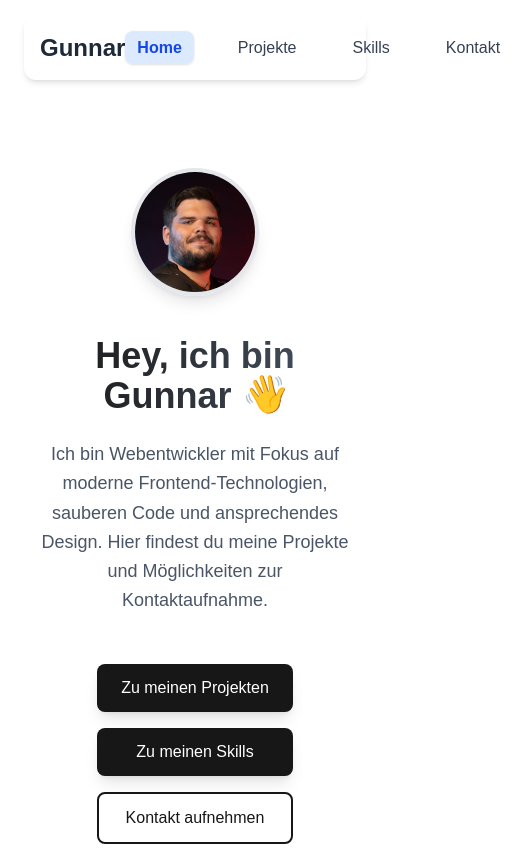
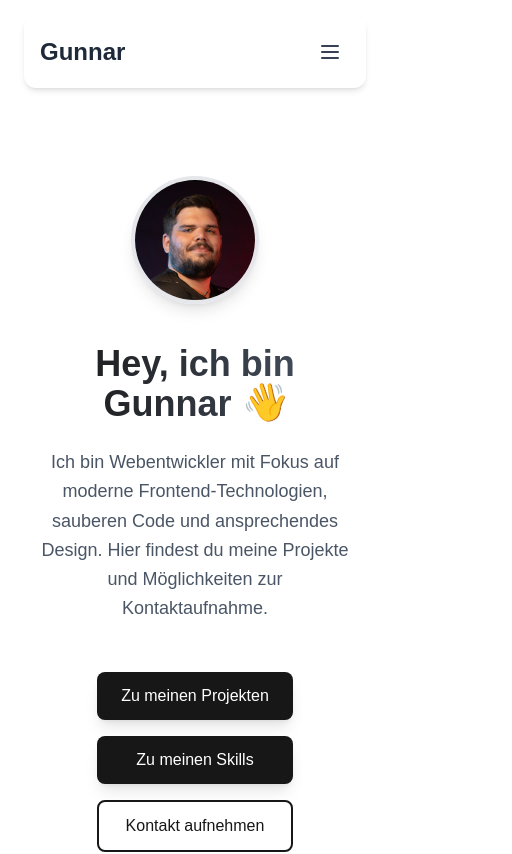
Before and after one commit to GunnarLuebbermann/my-portfolio, a Next.js app: page / in a window 390 px wide. Shown: the top 854 px of the page, 512 px wide, since content can reach past the window. Built offline with nearby package versions, Linux system fonts and the light colour scheme.

Commit message:
fix handy view

```diff
--- a/app/components/navbar.tsx
+++ b/app/components/navbar.tsx
@@ -2,9 +2,11 @@
 
 import Link from "next/link";
 import { usePathname } from "next/navigation";
+import { useState } from "react";
 
 export default function Navbar() {
   const pathname = usePathname();
+  const [isMenuOpen, setIsMenuOpen] = useState(false);
 
   const links = [
     { href: "/", label: "Home" },
@@ -14,12 +16,14 @@ export default function Navbar() {
   ];
 
   return (
-    <nav className="mx-auto flex max-w-5xl items-center justify-between p-4 bg-white dark:bg-gray-900 shadow-md rounded-xl mt-4">
+    <nav className="mx-auto max-w-5xl p-4 bg-white dark:bg-gray-900 shadow-md rounded-xl mt-4">
+      <div className="flex items-center justify-between">
         <h1 className="text-2xl font-bold text-gray-800 dark:text-gray-200">
           Gunnar
         </h1>
 
-      <ul className="flex gap-8 text-base font-medium">
+        {/* Desktop Navigation */}
+        <ul className="hidden md:flex gap-8 text-base font-medium">
           {links.map((link) => {
             const isActive = pathname === link.href;
             return (
@@ -37,6 +41,41 @@ export default function Navbar() {
             );
           })}
         </ul>
+
+        {/* Mobile Menu Button */}
+        <button
+          onClick={() => setIsMenuOpen(!isMenuOpen)}
+          className="md:hidden p-2 rounded-lg text-gray-700 dark:text-gray-300 hover:bg-gray-100 dark:hover:bg-gray-800"
+        >
+          <svg className="w-6 h-6" fill="none" stroke="currentColor" viewBox="0 0 24 24">
+            <path strokeLinecap="round" strokeLinejoin="round" strokeWidth={2}
+              d={isMenuOpen ? "M6 18L18 6M6 6l12 12" : "M4 6h16M4 12h16M4 18h16"} />
+          </svg>
+        </button>
+      </div>
+
+      {/* Mobile Navigation */}
+      {isMenuOpen && (
+        <ul className="md:hidden mt-4 space-y-2">
+          {links.map((link) => {
+            const isActive = pathname === link.href;
+            return (
+              <li key={link.href}>
+                <Link
+                  href={link.href}
+                  onClick={() => setIsMenuOpen(false)}
+                  className={`block px-3 py-2 rounded-lg transition-colors duration-200 ${isActive
+                      ? "bg-blue-100 dark:bg-blue-900 text-blue-700 dark:text-blue-300 font-semibold shadow"
+                      : "text-gray-700 dark:text-gray-300 hover:bg-gray-100 dark:hover:bg-gray-800"
+                    }`}
+                >
+                  {link.label}
+                </Link>
+              </li>
+            );
+          })}
+        </ul>
+      )}
     </nav>
   );
 }
```
Lines whose indentation alone changed are shown as unchanged.
